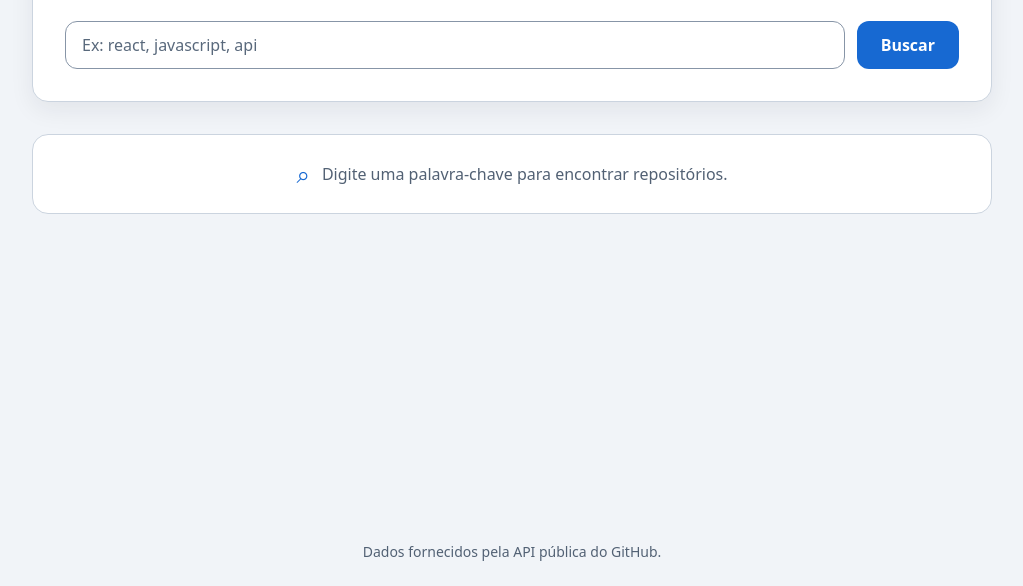
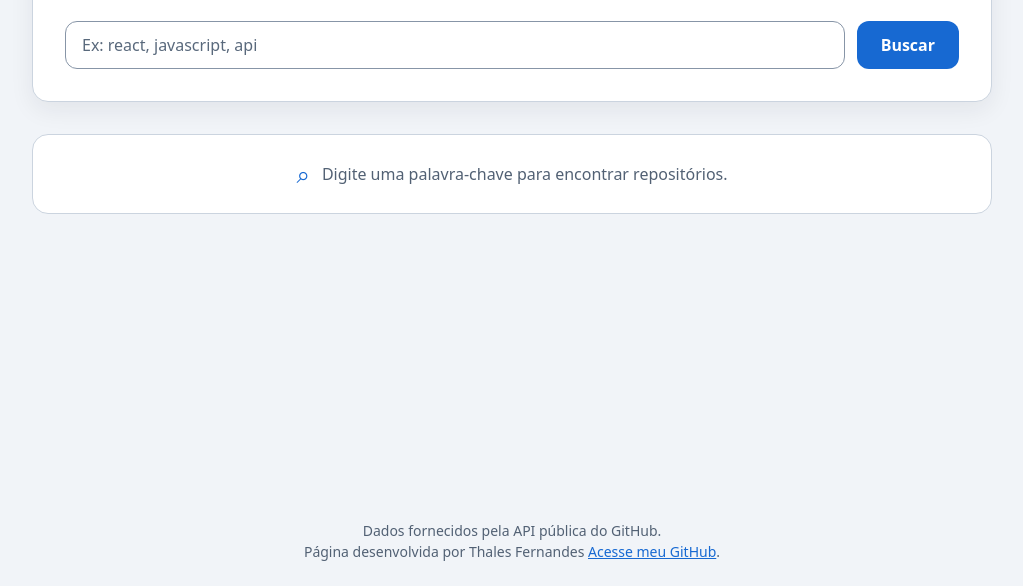
Before and after one commit to Thalesffdev/buscador_repo, a plain HTML site: page index.html in a window 1280 px wide. Shown: the part 214-800 px from the top of the page, without its empty margins (128-1151 px from the left). Drawn offline with Linux system fonts and the light colour scheme.

Commit message:
Adicionando creditos no rodape

```diff
--- a/index.html
+++ b/index.html
@@ -75,7 +75,10 @@
     </main>
 
     <footer class="rodape">
-      <p>Dados fornecidos pela API pública do GitHub.</p>
+      <p>
+        Dados fornecidos pela API pública do GitHub.<br>
+        Página desenvolvida por Thales Fernandes <a href="https://github.com/Thalesffdev" target="_blank" rel="noopener noreferrer">Acesse meu GitHub</a>.
+      </p>
     </footer>
 
     <button
```
